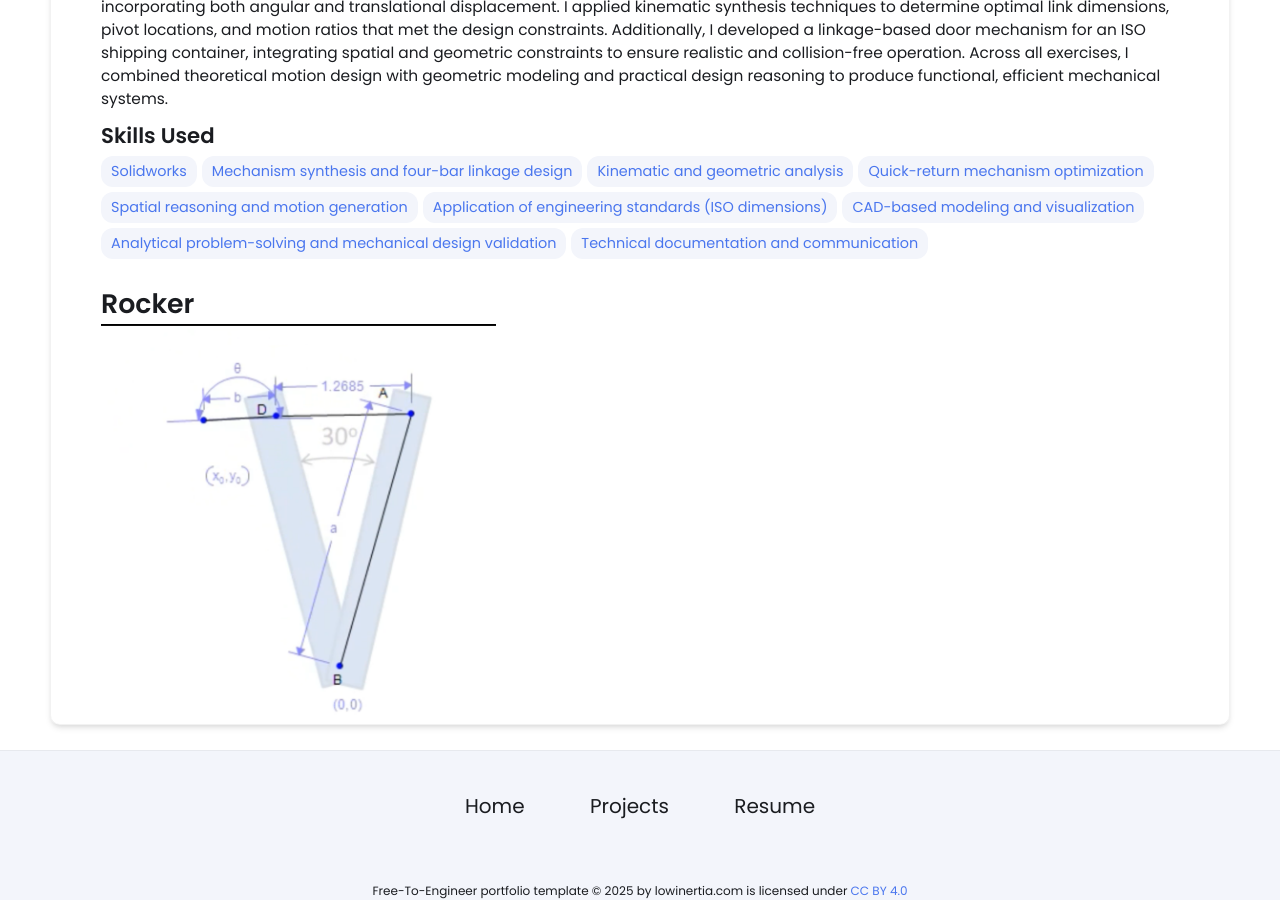
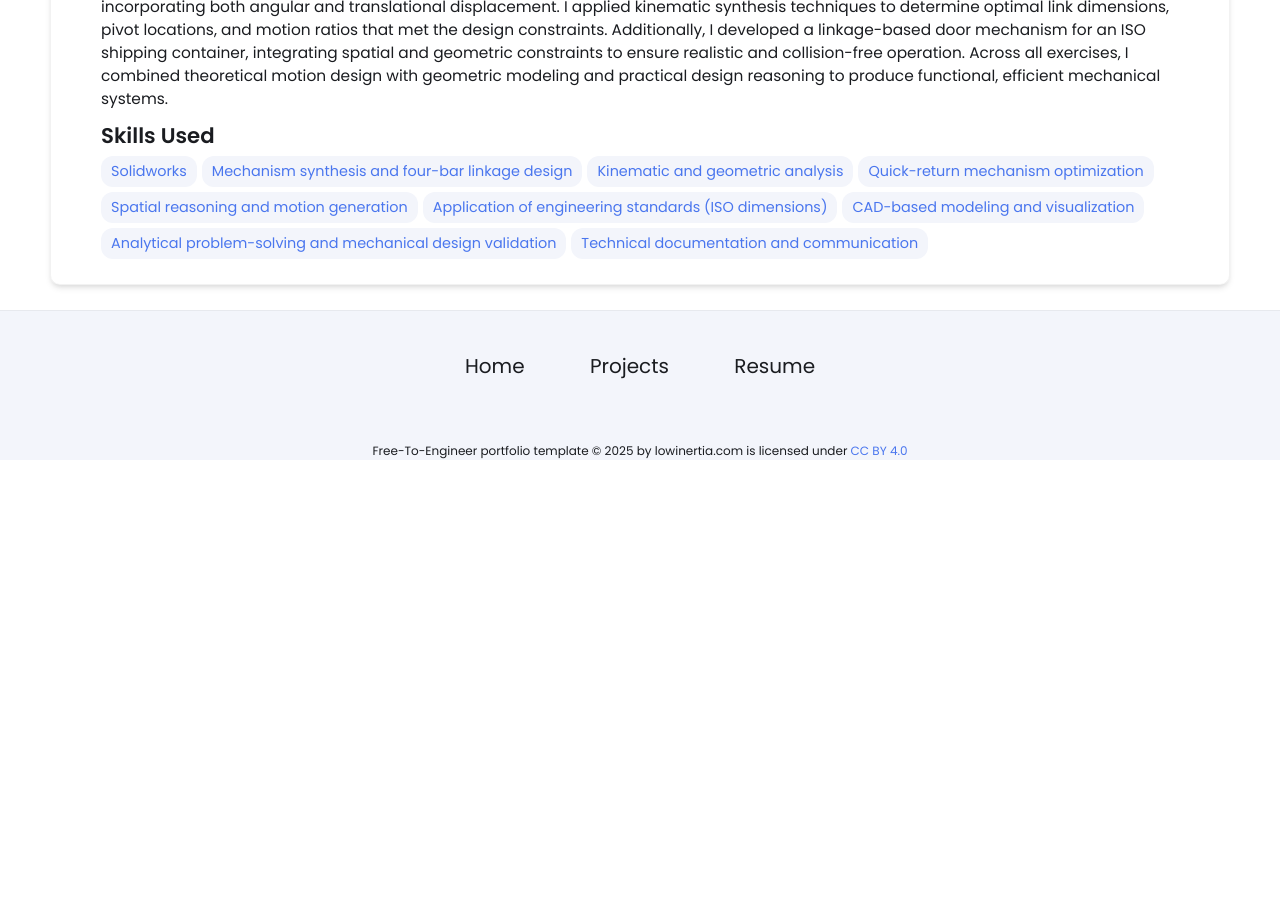
Before and after one commit to michael-vuong/michael-vuong.github.io, a Jekyll site: the page built from _projects/Mechanism Synthesis/index.md, in a window 1280 px wide and 900 px high, scrolled down 639 px. Built offline with Jekyll 4.4.1, drawn with Linux system fonts in a browser that asks for light colours; after the commit the page ends 1099 px from its top, so only the background shows below that.

Commit message:
Update index.md

```diff
--- a/_projects/Mechanism Synthesis/index.md
+++ b/_projects/Mechanism Synthesis/index.md
@@ -16,6 +16,3 @@ skills:
 
 main-image: /ContainerDoorCAD.png
 ---
-
-# Rocker
-{% include image-gallery.html images="Rocker.png" height="400" %}
```
